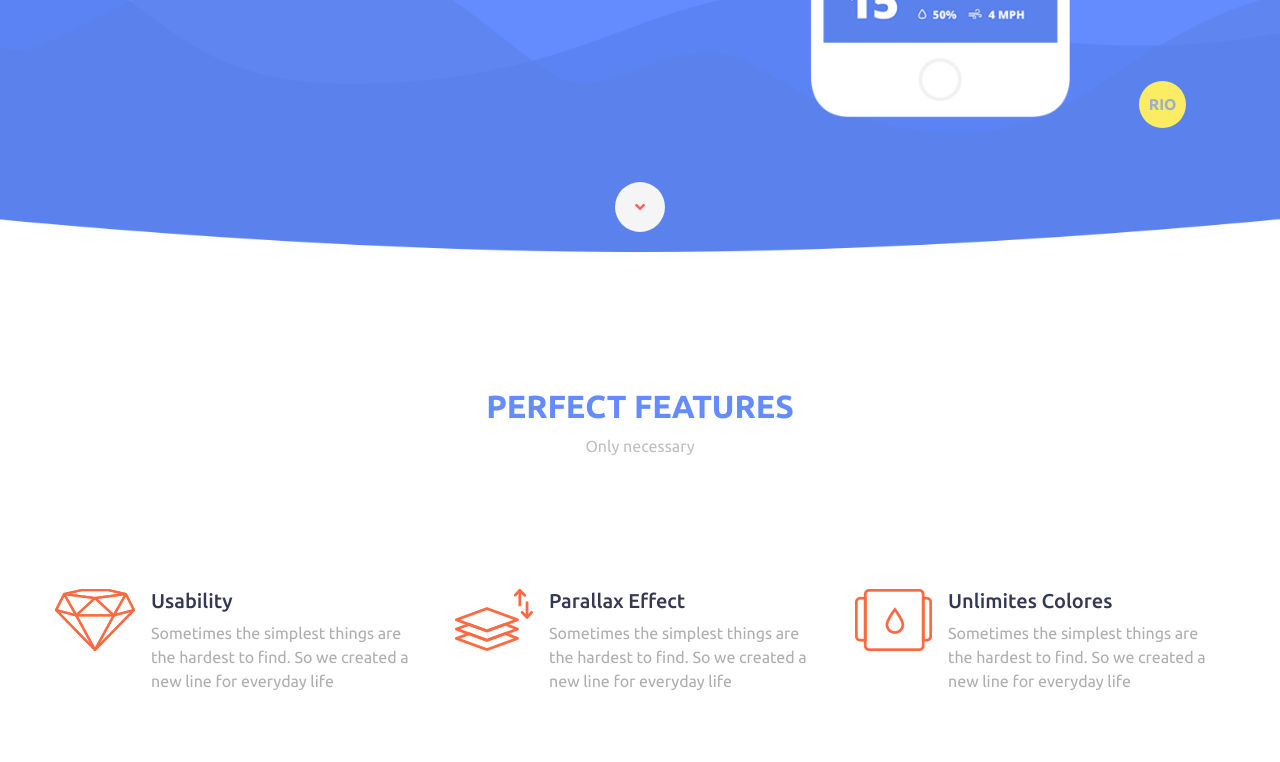
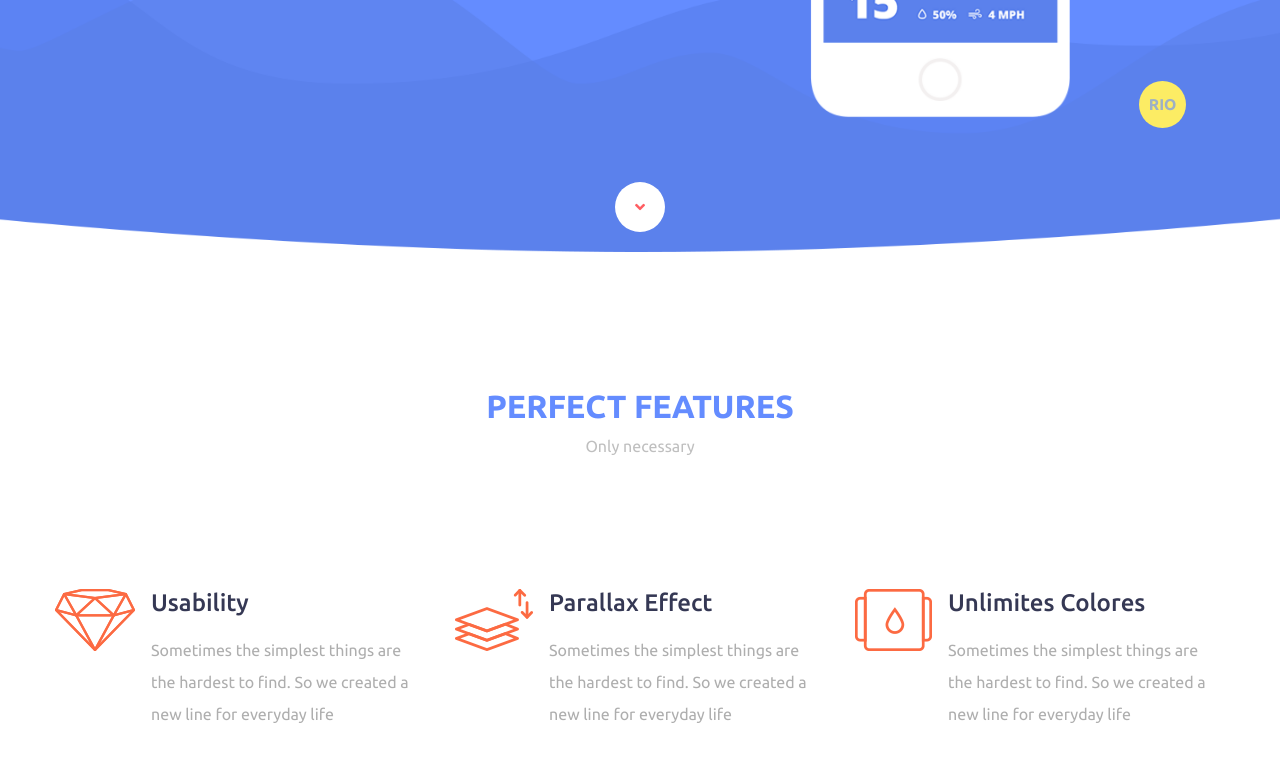
Before and after one commit to seansclee/funweather-responsive, a plain HTML site: page index.html in a window 1280 px wide. Shown: the part 566-1328 px from the top of the page. Drawn offline with nearby package versions, Linux system fonts and the light colour scheme.

Commit message:
spacing and tidying up

```diff
--- a/index.html
+++ b/index.html
@@ -94,8 +94,8 @@
                 <div class="media">
                     <img class="align-self-start mr-3" src="assets/icon1.png">
                     <div class="media-body">
-                        <h5 class="custom-purple mt-0">Usability</h5>
-                        <p class="custom-grey-content">
+                        <h5 class="custom-purple mt-0 mb-3 feature-name">Usability</h5>
+                        <p class="custom-grey-2 feature-content">
                             Sometimes the simplest things are the hardest to find. So we created a new line for
                             everyday life
                         </p>
@@ -106,8 +106,8 @@
                 <div class="media">
                     <img class="align-self-start mr-3" src="assets/icon2.png">
                     <div class="media-body">
-                        <h5 class="custom-purple mt-0">Parallax Effect</h5>
-                        <p class="custom-grey-content">
+                        <h5 class="custom-purple mt-0 mb-3 feature-name">Parallax Effect</h5>
+                        <p class="custom-grey-2 feature-content">
                             Sometimes the simplest things are the hardest to find. So we created a new line for
                             everyday life
                         </p>
@@ -118,8 +118,8 @@
                 <div class="media">
                     <img class="align-self-start mr-3" src="assets/icon3.png">
                     <div class="media-body">
-                        <h5 class="custom-purple mt-0">Unlimites Colores</h5>
-                        <p class="custom-grey-content">
+                        <h5 class="custom-purple mt-0 mb-3 feature-name">Unlimites Colores</h5>
+                        <p class="custom-grey-2 feature-content">
                             Sometimes the simplest things are the hardest to find. So we created a new line for
                             everyday life
                         </p>
--- a/style.css
+++ b/style.css
@@ -25,7 +25,7 @@ html, body {
   color: #bfbfbf;
 }
 
-.custom-grey-content {
+.custom-grey-2 {
   color: #aeaeae;
 }
 
@@ -62,8 +62,20 @@ html, body {
   padding-bottom: 115px;
 }
 
+.feature-name {
+  font-size: 24px;
+}
+
+.feature-content {
+  line-height: 2;
+}
+
 #features {
   padding-bottom: 140px;
+}
+
+#footer {
+  padding-top: 70px;
 }
 
 #divider {
@@ -71,9 +83,6 @@ html, body {
   border-color: #434769;
 }
 
-#footer {
-  padding-top: 70px;
-}
 
 #footer-padding {
   padding-top: 60px;
@@ -107,7 +116,7 @@ html, body {
   animation: fadein ease-in 1;
   animation-fill-mode: forwards;
   animation-duration: .5s;
-  text-align:center;
+  text-align: center;
   position: absolute;
   z-index: 1;
 }
@@ -147,7 +156,7 @@ html, body {
   font-size: 12px;
   color: #6ca3ff;
   line-height: 38px;
-  background-color: whitesmoke;
+  background-color: white;
   animation-delay: 2.5s;
 }
 
@@ -174,8 +183,9 @@ html, body {
   color: #ff5e62;
   line-height: 50px;
   text-align: center;
-  background: whitesmoke;
+  background-color: white;
   margin: auto;
+  z-index: 1;
   cursor: pointer;
 }
 
@@ -189,19 +199,18 @@ html, body {
 
 #scroll-button-up { /*some redundancies with #scroll-button because using modifying selector causes JQuery bugs, see comment in index.html under 'JQuery'*/
   position: relative;
-  bottom:-70px;
-  width:50px;
-  height:60px;
-  border-radius:25px;
+  bottom: -70px;
+  width: 50px;
+  height: 60px;
+  border-radius: 3px;
   color: #afafc3;
   line-height: 50px;
-  text-align:center;
-  background: #434769;
+  text-align: center;
+  background-color: #434769;
   margin: auto;
-  left: 40%;
   z-index: 1;
   cursor: pointer;
-  border-radius: 3px;
+  left: 40%;
 }
 
 #scroll-button-up:hover {
@@ -262,11 +271,11 @@ html, body {
     line-height: 43.7px;
   }
   .yellow.bubble {
-    width:41.4px;
-    height:41.4px;
-    border-radius:19.55px;
-    font-size:13.8px;
-    line-height:41.4px;
+    width: 41.4px;
+    height: 41.4px;
+    border-radius: 19.55px;
+    font-size: 13.8px;
+    line-height: 41.4px;
   }
   .container-fluid {
     width: 992px; /* fixed site width 992px (bootstrap large ~ 'lg') */
@@ -306,11 +315,11 @@ html, body {
     line-height: 49.4px;
   }
   .yellow.bubble {
-    width:46.8px;
-    height:46.8px;
-    border-radius:23.4px;
-    font-size:15.6px;
-    line-height:46.8px;
+    width: 46.8px;
+    height: 46.8px;
+    border-radius: 23.4px;
+    font-size: 15.6px;
+    line-height: 46.8px;
   }
   .container-fluid {
     width: 1200px; /* fixed site width 1200px (bootstrap extra large ~ 'xl') */
```
